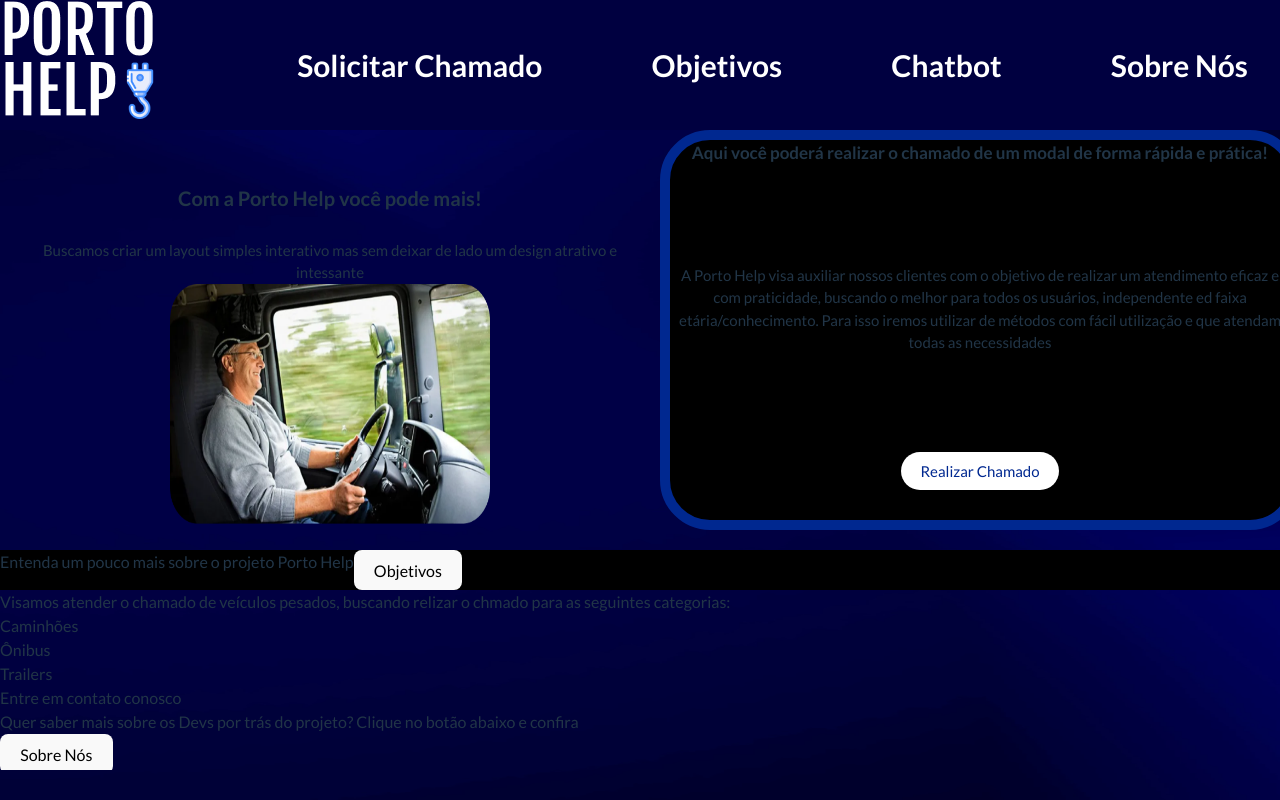
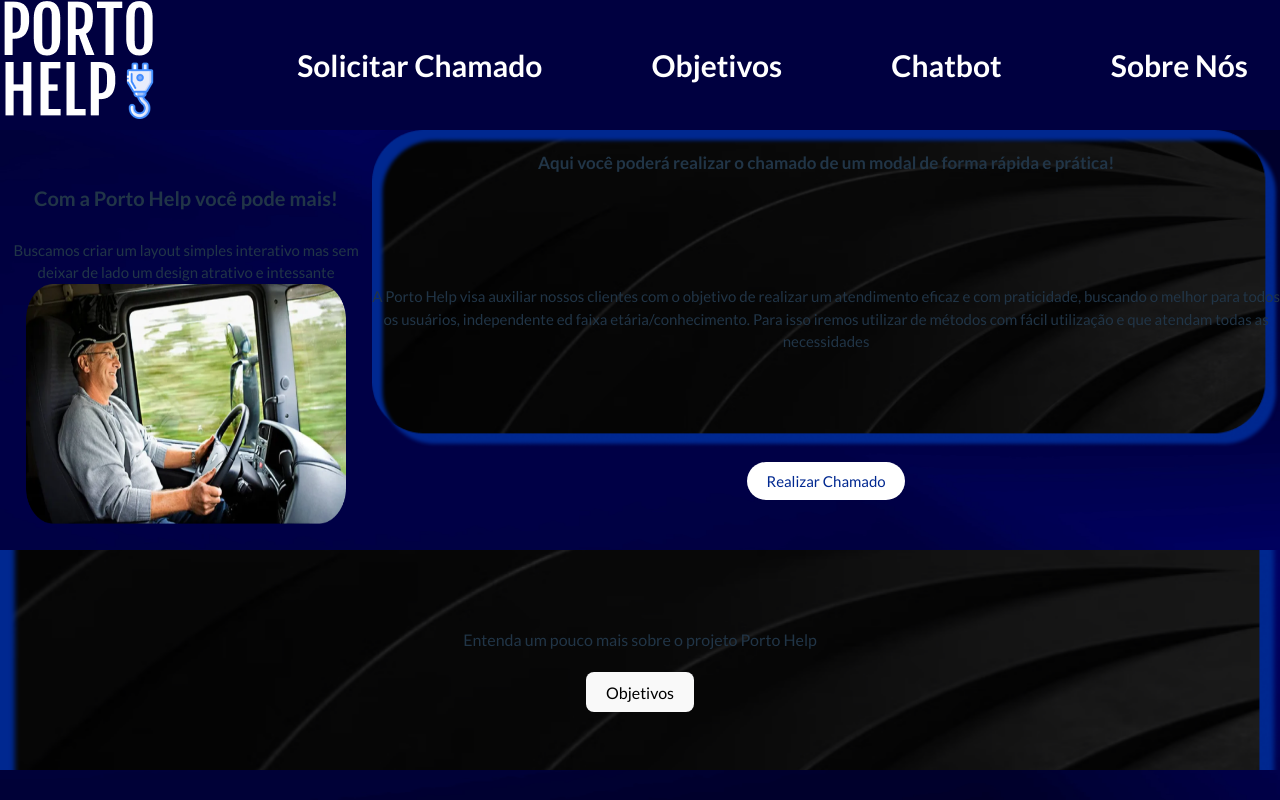
Before and after one commit to kkoliveiraa/Sprint_3_Web, a React (Vite) app in the folder challenge/: page / in a window 1280 px wide. Built offline with nearby package versions, Linux system fonts and the light colour scheme.

Commit message:
Ajustando o container2

```diff
--- a/challenge/src/routes/home/index.jsx
+++ b/challenge/src/routes/home/index.jsx
@@ -20,11 +20,11 @@ export default function Home(){
                <img id="motorista"src={motorista} alt="motorista de caminhão dirigindo" />
             </div>
 
-        {/* container a direita com botão infos de chamao*/}
+
         <div id="Container2">
             <p id="tituloC2">Aqui você poderá realizar o chamado de um modal de forma rápida e prática!</p>
 
-            <p>A Porto Help visa auxiliar nossos clientes com o objetivo de realizar um atendimento eficaz e com praticidade,
+            <p id="textoC2">A Porto Help visa auxiliar nossos clientes com o objetivo de realizar um atendimento eficaz e com praticidade,
                 buscando o melhor para todos os usuários, independente ed faixa etária/conhecimento. Para isso iremos utilizar
                 de métodos com fácil utilização e que atendam todas as necessidades
             </p>
--- a/challenge/src/routes/home/styleHome.css
+++ b/challenge/src/routes/home/styleHome.css
@@ -21,6 +21,7 @@
     font-size: 15px;
     font-weight: 400;
     text-align: center;
+
 }
 
 #titulo{
@@ -44,20 +45,28 @@
     display: flex;
     flex-direction: column;
     height: 50vh;
-    width: 50vw;
-    background-color: black;
+
     text-align: center;
     font-size: 15px;
     font-weight: 400;
-    border:solid #002890 10px;
-    border-radius:50px ;
+
+
     justify-content: space-between;
+    background-image: url('../../assets/caixa-2.png');
+    background-repeat: no-repeat;
+    background-size: 100%, 100%;
+
 
 }
 #tituloC2{
     font-size: 17px;
     font-weight: 700;
     text-align: center;
+    margin-top: 20px;
+}
+
+#textoC2{
+    max-width: 1650px;
 }
 .botao{
     margin-bottom: 30px;
@@ -74,13 +83,38 @@
 }
 
 #containerObj{
+    /* margin-top: 30px;
+    display:flex;
+    background-image: url('../../assets/caixa-2.png');
+    background-repeat: no-repeat;
+    height: 70px;
+    width: 1393px;
+     */
     display: flex;
+    flex-direction: column;
+    justify-content: center;
+    align-items: center;
+    width: 100%;
+    height: 30vh; /* 100% da altura da janela do navegador */
+    background-image: url('../../assets/caixa-2.png');
+    background-repeat: no-repeat;
+    background-size: 100% ;
+    background-position: center;
 
-    background-color: #000000;
+
+
 }
 #conteudoObj{
-    display: flex;
-    text-align:left;
-    border-radius: 50px;
-    background-color: #000000;
+    text-align: center;
+    margin-bottom: 20px;
+
+
 }
+#botaoObj{
+    padding: 10px 20px; /* Ajuste o preenchimento conforme necessário */
+    background-color: #007bff; /* Cor de fundo do botão */
+    color: #fff; /* Cor do texto do botão */
+    border: none;
+    border-radius: 5px;
+    cursor: pointer;
+}
```
